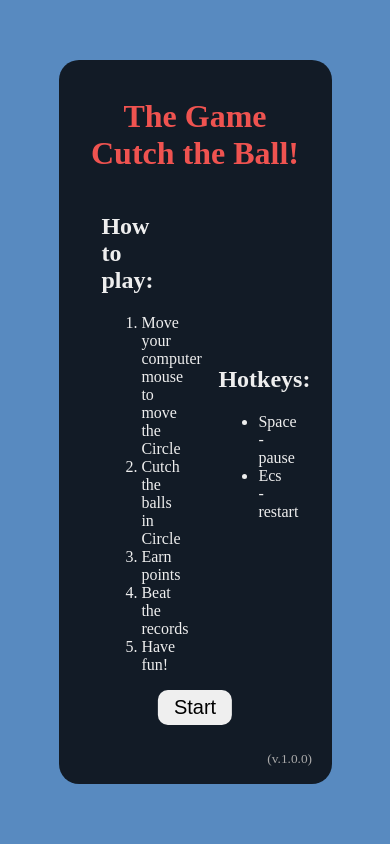
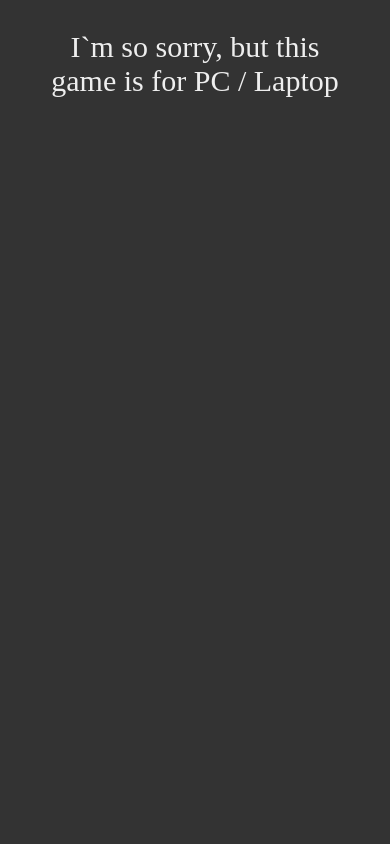
Before and after one commit to asmalcev/catch-the-ball-game, a plain HTML site: page index.html in a window 390 px wide. Drawn offline with Linux system fonts and the light colour scheme.

Commit message:
almost responsive

```diff
--- a/index.html
+++ b/index.html
@@ -5,12 +5,15 @@
 	<meta name="viewport" content="width=device-width, initial-scale=1">
 
 
-	<title>Document</title>
+	<title>Catch the Ball</title>
 
 	<link rel="stylesheet" href="stylesheets/game-style.css">
 
 </head>
 <body>
+	<div class="error">
+		<p>I`m so sorry, but this game is for PC / Laptop</p>
+	</div>
 	<div class="container-flex">
 		<div class="flex-el">
 			<h1>The Game Cutch the Ball!</h1>
--- a/stylesheets/game-style.css
+++ b/stylesheets/game-style.css
@@ -107,3 +107,23 @@ canvas {
 	background-color: rgba(0,0,0,0.5);
 	color: white;
 }
+.error {
+	display: none;
+}
+@media (max-width: 1000px) {
+	.error {
+		display: block;
+		background-color: #333;
+		position: absolute;
+		z-index: 10;
+		width: 100%;
+		height: 100vh;
+		text-align: center;
+		color: #eee;
+	}
+	.error p {
+		font-size: 30px;
+		margin-left: 10%;
+		margin-right: 10%;
+	}
+}
```
